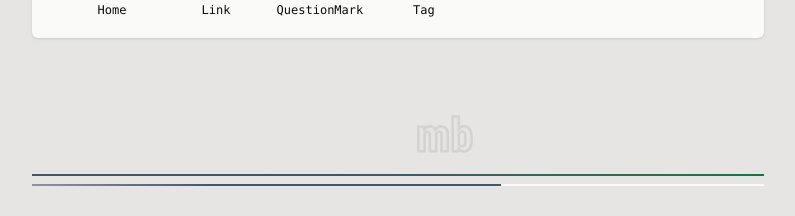
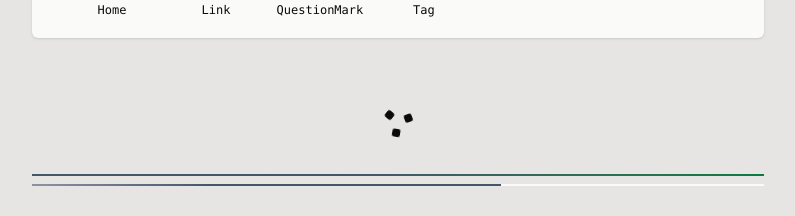
Before and after one commit to beatonma/beatonma.org, a Next.js app in the folder frontend/: page /dev in a window 1280 px wide. Shown: the part 930-1146 px from the top of the page, without its empty margins (242-1037 px from the left). Built offline with nearby package versions, Linux system fonts and the light colour scheme.

Commit message:
Revert to old style of loading spinner.

```diff
--- a/frontend/src/components/loading/spinner.module.css
+++ b/frontend/src/components/loading/spinner.module.css
@@ -1,49 +1,79 @@
-.loading {
-  --_size: 64px;
-  --_translation: 80%;
-  --_interpolation: ease-in;
-
-  position: relative;
+.spinner {
   display: flex;
-  width: var(--_size);
-  height: var(--_size);
+  flex-direction: column;
   align-items: center;
   justify-content: center;
-  align-self: center;
-  justify-self: center;
-  font-size: var(--_size);
+  margin-block: 2rem;
 
-  .loadingChild {
+  --_duration: 2000ms;
+  --_item-size: 0.5em;
+  --_total-size: calc(5 * var(--_item-size));
+  --_center: calc((var(--_total-size) - var(--_item-size)) / 2);
+  --_item-offset: calc(var(--_center) - (var(--_item-size) / 2));
+
+  .anim {
+    animation-iteration-count: infinite;
+    animation-direction: normal;
+  }
+
+  .spinnerWrapper {
+    position: relative;
+    width: var(--_total-size);
+    height: var(--_total-size);
+    animation-timing-function: linear;
+    animation-name: spinner;
+    animation-duration: var(--_duration);
+    animation-iteration-count: infinite;
+    animation-direction: normal;
+
+    --_animation-factor: 0.7;
+
+    @media (prefers-reduced-motion: reduce) {
+      --_animation-factor: 0.9;
+      animation-name: none;
+    }
+  }
+
+  .spinnerChild {
     position: absolute;
-    animation-duration: 2000ms;
+    background-color: currentColor;
+    animation-name: spinner-item;
+    animation-duration: calc(var(--_duration) * 0.6);
+    animation-timing-function: ease-out;
     animation-iteration-count: infinite;
-    animation-fill-mode: both;
-    animation-name: loadingAnimation;
-    fill: currentColor;
-    stroke: currentColor;
-    stroke-width: 0;
-    justify-self: center;
+    animation-direction: normal;
+    border-radius: calc(var(--_item-size) / 4);
+    width: var(--_item-size);
+    height: var(--_item-size);
+    left: var(--_center);
+    top: var(--_center);
+    transform-origin: center;
+    transform: rotate(calc(var(--_index) * 120deg))
+      translateY(calc(-1 * var(--_item-offset)));
+
+    &:nth-child(1) {
+      --_index: 0;
+    }
+
+    &:nth-child(2) {
+      --_index: 1;
+    }
+
+    &:nth-child(3) {
+      --_index: 2;
+    }
   }
 }
 
-@keyframes loadingAnimation {
-  0% {
-    opacity: 0;
-    translate: calc(-1 * var(--_translation));
-    fill: transparent;
-    stroke-width: 1px;
-  }
-  40%,
-  60% {
-    opacity: 1;
-    translate: 0;
-    fill: currentColor;
-    stroke-width: 0;
-  }
-  100% {
-    translate: var(--_translation);
-    opacity: 0;
-    fill: transparent;
-    stroke-width: 1px;
+@keyframes spinner-item {
+  50% {
+    transform: rotate(calc(var(--_index) * 120deg))
+      translateY(calc(-1 * var(--_item-offset) * var(--_animation-factor)));
   }
 }
+
+@keyframes spinner {
+  100% {
+    transform: rotate(360deg);
+  }
+}
--- a/frontend/src/components/loading/spinner.tsx
+++ b/frontend/src/components/loading/spinner.tsx
@@ -1,11 +1,17 @@
-import Icon from "@/components/icon";
 import { DivPropsNoChildren } from "@/types/react";
 import styles from "./spinner.module.css";
 
 export default function Spinner(props: DivPropsNoChildren) {
   return (
-    <div className={styles.loading} {...props}>
-      <Icon icon="MB" className={styles.loadingChild} />
+    <div className={styles.spinner} {...props}>
+      <div className={styles.spinnerWrapper}>
+        <div className={styles.spinnerChild} />
+        <div className={styles.spinnerChild} />
+        <div className={styles.spinnerChild} />
+      </div>
+      <noscript className="text-sm">
+        Loading error: javascript is disabled.
+      </noscript>
     </div>
   );
 }
```
